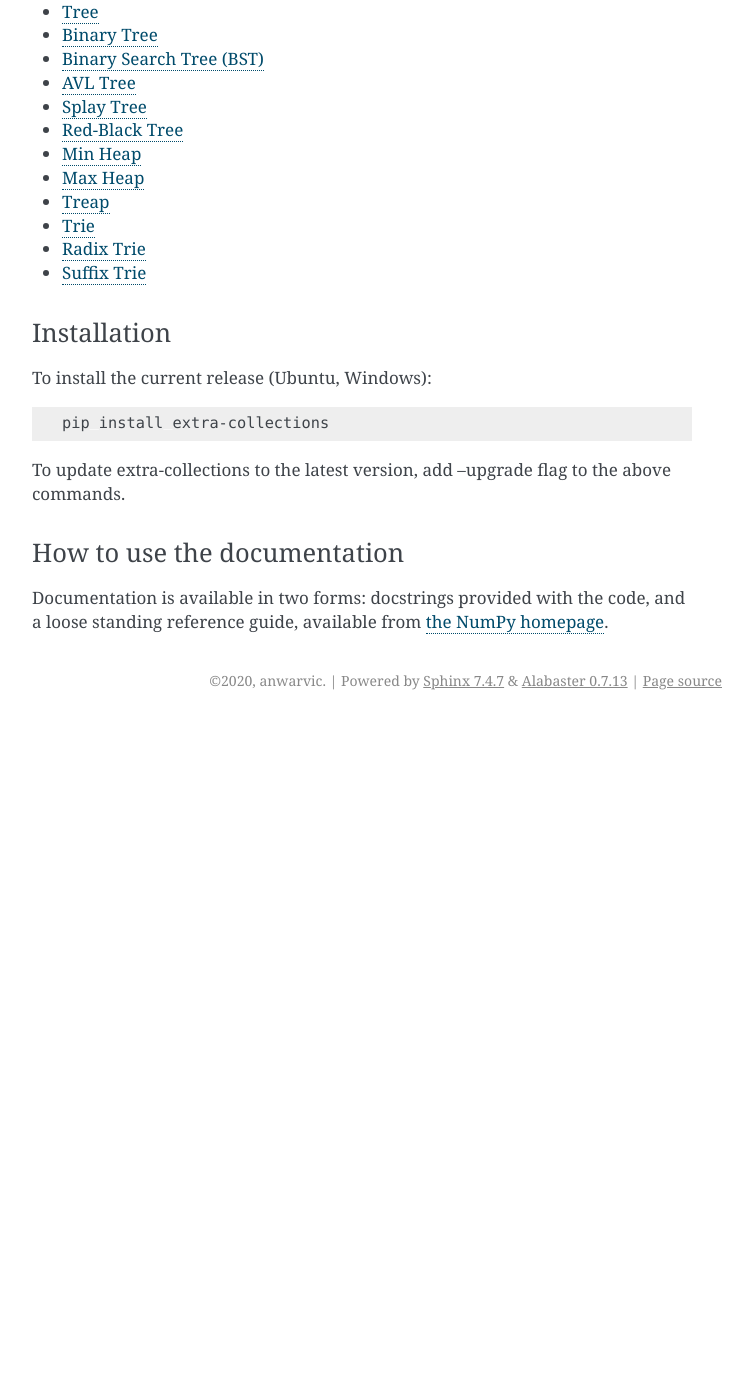
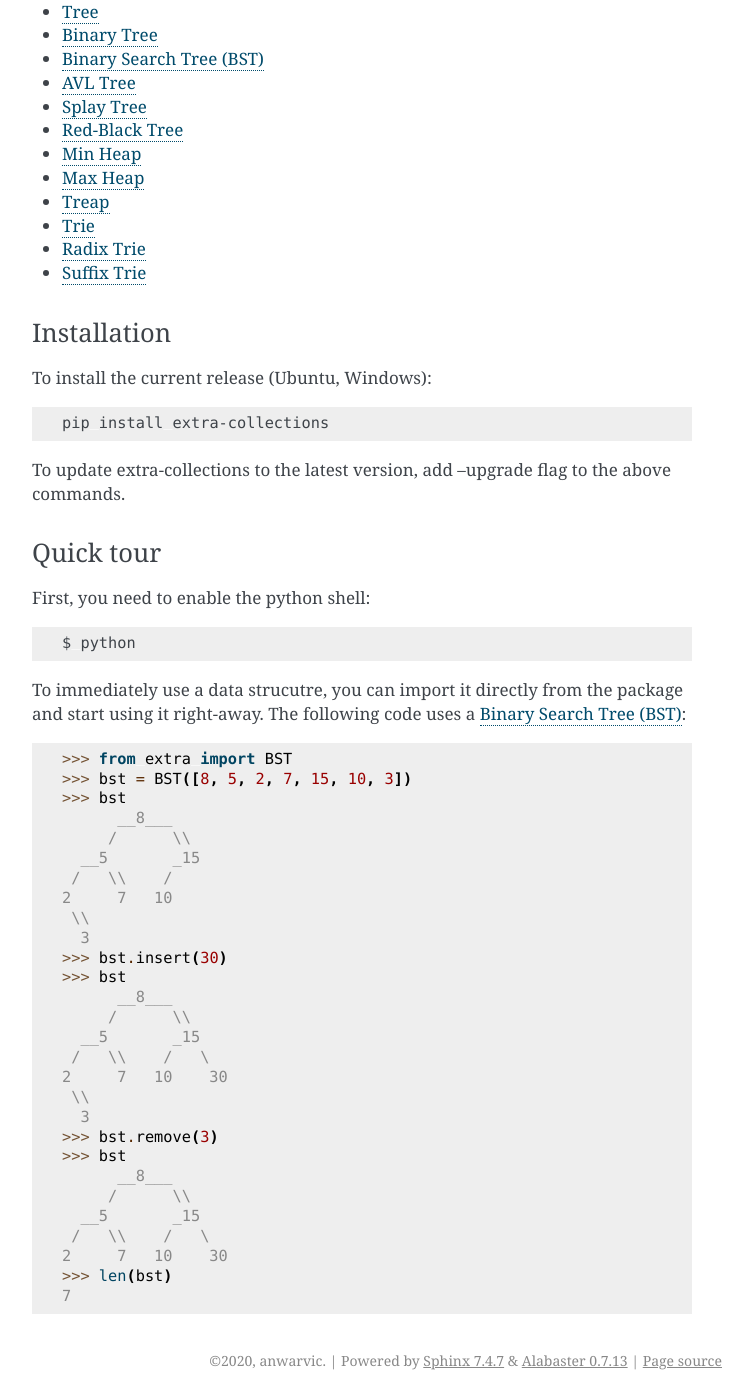
Before and after one commit to Anwarvic/extra-collections, a Sphinx documentation site: the page built from docs/source/index.rst, in a window 1280 px wide and 1400 px high, scrolled down 1226 px. Shown: the whole window, without its empty margins (388-1141 px from the left). Built offline with Sphinx 7.4.7, drawn with Linux system fonts in a browser that asks for light colours; before the commit the page ends 1946 px from its top, so only the background shows below that; some of the changed text lies outside the part shown.

Commit message:
added a quick tour to the documentation

```diff
--- a/docs/source/index.rst
+++ b/docs/source/index.rst
@@ -78,12 +78,49 @@ To update extra-collections to the latest version, add --upgrade flag to the
 above commands.
 
 
+Quick tour
+----------
+First, you need to enable the python shell:
 
-How to use the documentation
-----------------------------
-Documentation is available in two forms: docstrings provided
-with the code, and a loose standing reference guide, available from
-`the NumPy homepage <https://www.scipy.org>`_.
+.. code-block:: shell
+
+   $ python
+
+To immediately use a data strucutre, you can import it directly from the package
+and start using it right-away. The following code uses a :ref:`bst`:
+
+.. code-block:: python
+
+   >>> from extra import BST
+   >>> bst = BST([8, 5, 2, 7, 15, 10, 3])
+   >>> bst
+         __8___
+        /      \\
+     __5       _15
+    /   \\    /
+   2     7   10
+    \\
+     3
+   >>> bst.insert(30)
+   >>> bst
+         __8___
+        /      \\
+     __5       _15
+    /   \\    /   \
+   2     7   10    30
+    \\
+     3
+   >>> bst.remove(3)
+   >>> bst
+         __8___
+        /      \\
+     __5       _15
+    /   \\    /   \
+   2     7   10    30
+   >>> len(bst)
+   7
+
+
 
 .. toctree::
    :hidden:
```
